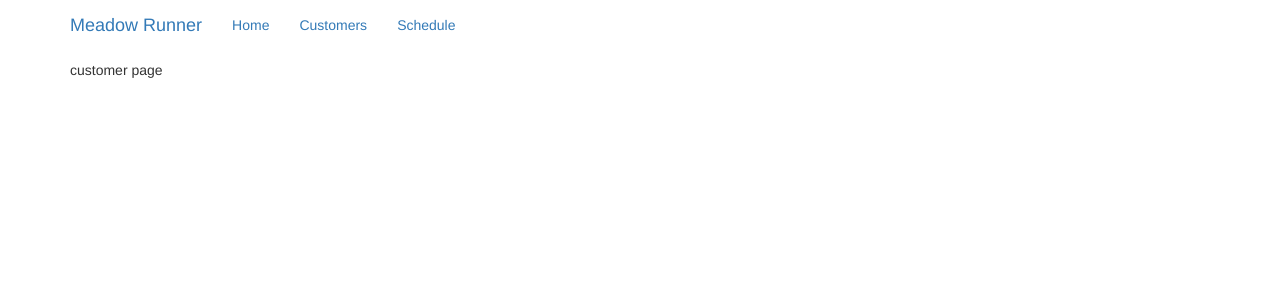
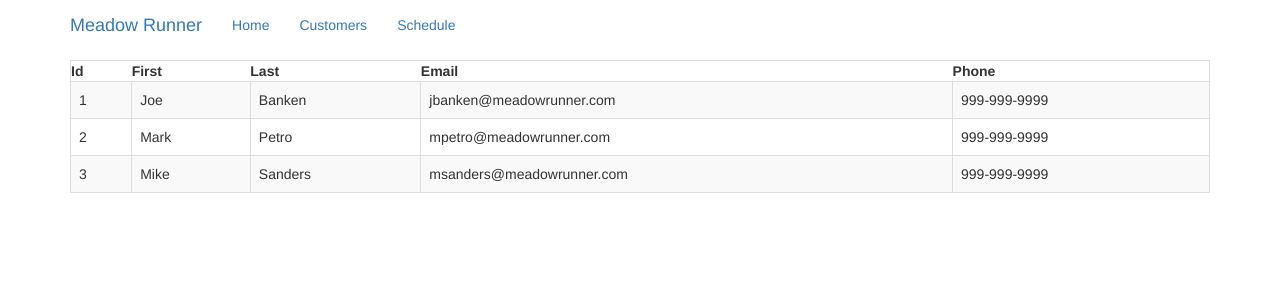
Before and after one commit to jbanken/meadow-runner, an Angular app in the folder meadow-runner/: page /customers in a window 1280 px wide. Shown: the top 300 px of the page. Built offline with nearby package versions, Linux system fonts and the light colour scheme; no server answers.

Commit message:
Moved customers service to customers folder. Mocked in a customers list.

```diff
--- a/meadow-runner/src/app/app.module.ts
+++ b/meadow-runner/src/app/app.module.ts
@@ -8,7 +8,7 @@ import { HomeComponent } from './home/home.component';
 import { CustomersComponent } from './customers/customers.component';
 import { ScheduleComponent } from './schedule/schedule.component';
 
-import { CustomerService } from './services/customer.service';
+import { CustomerService } from './customers/customer.service';
 import { CustomHttpInterceptor } from './http.interceptor';
 
 const appRoutes: Routes = [
--- /dev/null
+++ b/meadow-runner/src/app/customers/customer.service.ts
@@ -0,0 +1,20 @@
+import {Injectable} from '@angular/core';
+import { HttpClient} from '@angular/common/http';
+import {Customer} from '../customers/models/customer';
+@Injectable()
+export class CustomerService{
+
+    constructor(private http: HttpClient){}
+
+    list():Promise<any>{
+
+        return new Promise((resolve, reject) => {
+            let customers = [];
+            customers.push(new Customer(1,"Joe","Banken","jbanken@meadowrunner.com","999-999-9999"));
+            customers.push(new Customer(2,"Mark","Petro","mpetro@meadowrunner.com","999-999-9999"));
+            customers.push(new Customer(3,"Mike","Sanders","msanders@meadowrunner.com","999-999-9999"));
+
+            resolve(customers);
+        });
+    }
+}
--- a/meadow-runner/src/app/customers/customers.component.html
+++ b/meadow-runner/src/app/customers/customers.component.html
@@ -1 +1,18 @@
-customer page
+<table class="table table-striped table-bordered">
+    <thead>
+        <th>Id</th>
+        <th>First</th>
+        <th>Last</th>
+        <th>Email</th>
+        <th>Phone</th>
+    </thead>
+    <tbody>
+        <tr *ngFor="let customer of customers">
+            <td>{{ customer.Id }}</td>
+            <td>{{ customer.FirstName }}</td>
+            <td>{{ customer.LastName }}</td>
+            <td>{{ customer.Email }}</td>
+            <td>{{ customer.Phone }}</td>
+        </tr>
+    </tbody>
+</table>
--- a/meadow-runner/src/app/customers/customers.component.ts
+++ b/meadow-runner/src/app/customers/customers.component.ts
@@ -1,19 +1,24 @@
 import { Component } from '@angular/core';
-import { CustomerService} from '../services/customer.service';
+import { CustomerService} from '../customers/customer.service';
+
 @Component({
   selector: 'app-root',
   templateUrl: './customers.component.html',
   styleUrls: ['./customers.component.css']
 })
 export class CustomersComponent {
+    customers = [];
+
     constructor(private customerService:CustomerService){
 
     }
 
     ngOnInit(){
+
         var customersPromise = this.customerService.list();
-        customersPromise.subscribe(data=>{
-            debugger;
+        customersPromise.then(data=>{
+            this.customers = data;
         });
+
     }
 }
--- /dev/null
+++ b/meadow-runner/src/app/customers/models/customer.ts
@@ -0,0 +1,8 @@
+export class Customer {
+  constructor(
+    public Id: number,
+    public FirstName: string,
+    public LastName: string,
+    public Email: string,
+    public Phone: string) { }
+}
--- a/meadow-runner/src/app/http.interceptor.ts
+++ b/meadow-runner/src/app/http.interceptor.ts
@@ -11,13 +11,13 @@ export class CustomHttpInterceptor implements HttpInterceptor {
     req: HttpRequest<any>,
     next: HttpHandler
   ): Observable<HttpEvent<any>> {
-
-    debugger;
-    req = req.clone({
+    console.log("Inside Interceptor");
+    /*req = req.clone({
       setHeaders: {
         'joe': 'banken'
       }
     });
+    */
 
     return next.handle(req);
 
--- a/meadow-runner/src/app/services/customer.service.ts
+++ /dev/null
@@ -1,14 +0,0 @@
-import {Injectable} from '@angular/core';
-import { HttpClient} from '@angular/common/http';
-@Injectable()
-export class CustomerService{
-
-    constructor(private http: HttpClient){}
-
-    list(){
-
-        return this.http.get("http://localhost:50099/home/about");
-
-        //return [{name:"joe"}];
-    }
-}
```
